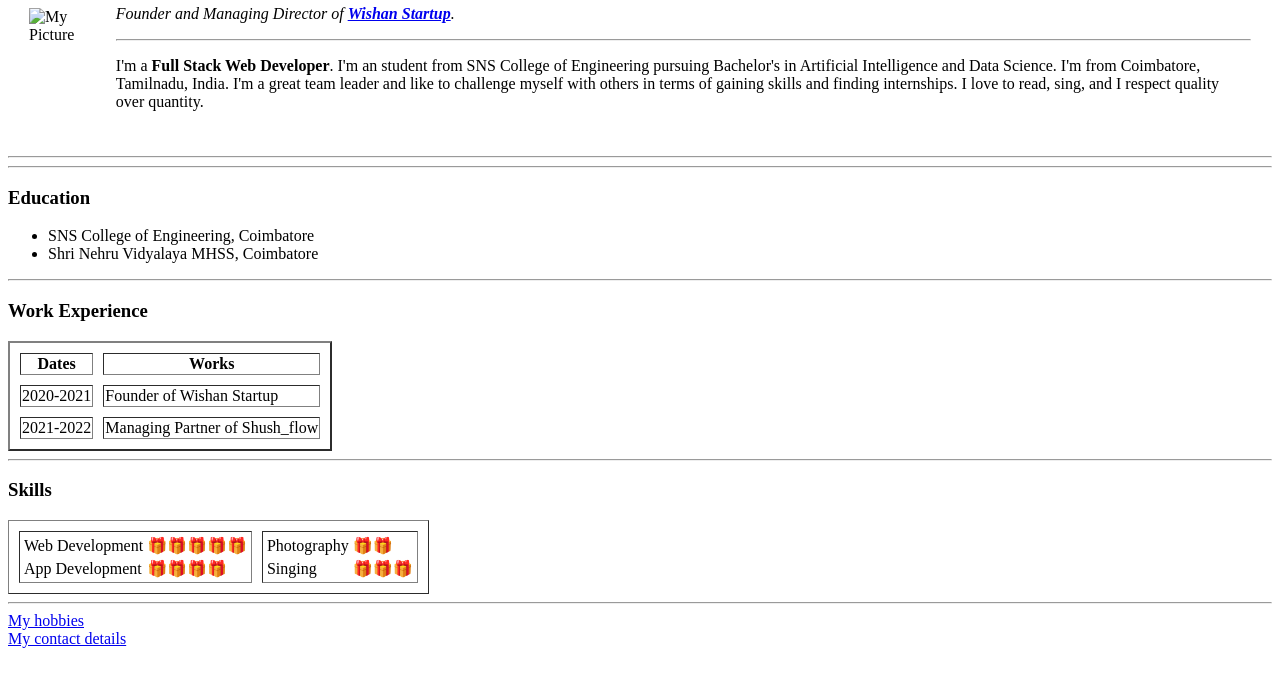
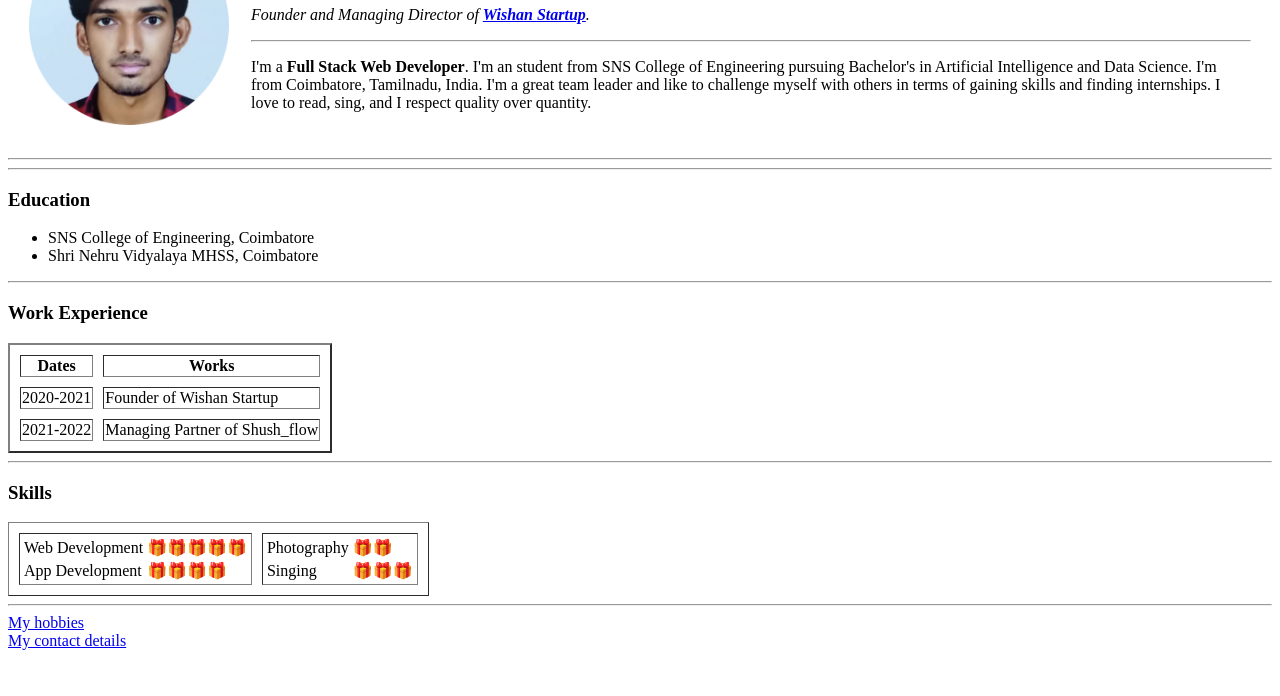
Before and after one commit to vishnu02-droid/MyPersonalSite, a plain HTML site: page index.html in a window 1280 px wide. Shown: the part 104-800 px from the top of the page. Drawn offline with Linux system fonts and the light colour scheme.

Commit message:
Update index.html

```diff
--- a/index.html
+++ b/index.html
@@ -17,7 +17,7 @@
 
         <table cellspacing="20">
             <tr>
-                <td><img src="images/Vishnu.png-modified.png" alt="My Picture" width="200px" height="200px"></td>
+                <td><img src="Vishnu.png-modified.png" alt="My Picture" width="200px" height="200px"></td>
                 <td>
                     <h1>Vishnuraj Saravanan</h1>
                     <p>
```
